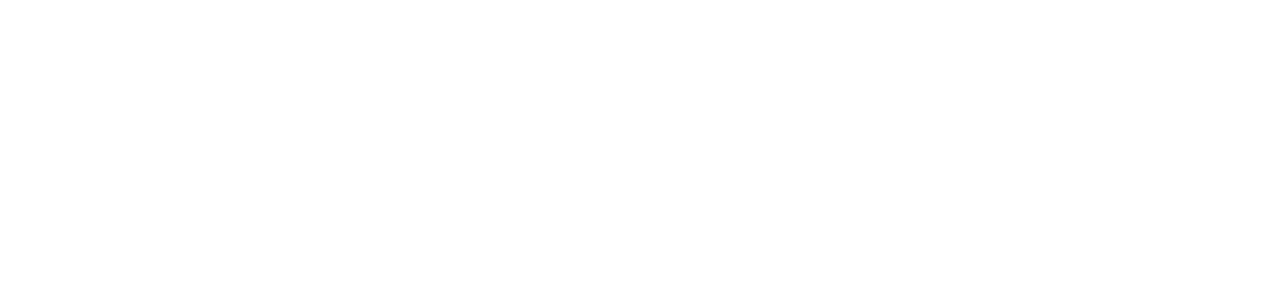
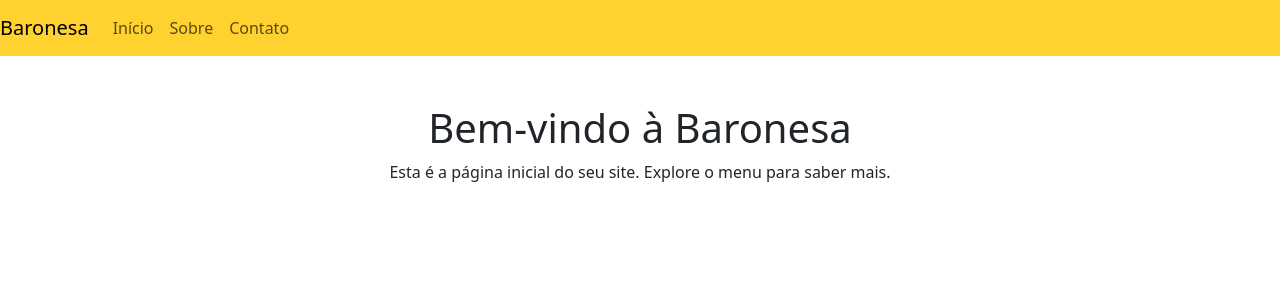
Before and after one commit to ggustavo-souza/tcc_baronesa, a React (Create React App) app: page / in a window 1280 px wide. Before the commit this address had no page. Shown: the top 300 px of the page. Built offline with nearby package versions, Linux system fonts and the light colour scheme.

Commit message:
Iniciando a home.

```diff
--- a/src/App.css
+++ b/src/App.css
@@ -24,15 +24,6 @@
   color: white;
 }
 
-.App-link {
-  color: #61dafb;
+.CorNavbar {
+  background-color: #FFD230;
 }
-
-@keyframes App-logo-spin {
-  from {
-    transform: rotate(0deg);
-  }
-  to {
-    transform: rotate(360deg);
-  }
-}
--- a/src/App.js
+++ b/src/App.js
@@ -1,14 +1,15 @@
 import logo from './logo.svg';
 import './App.css';
+import './bootstrap/bootstrap.min.css'
 import { BrowserRouter as Router, Routes, Route, Link, BrowserRouter } from 'react-router-dom';
+import Home from './components/Home';
 
 function App() {
   return (
     <div className="App">
       <BrowserRouter>
         <Routes>
-            <Route to="/"></Route>
-
+            <Route path="/" element={<Home />}></Route>
         </Routes>
       </BrowserRouter>
     </div>
--- a/src/components/Home.js
+++ b/src/components/Home.js
@@ -0,0 +1,43 @@
+import React from 'react';
+import { Link } from 'react-router-dom';
+import '../bootstrap/bootstrap.min.css';
+import '../App.css';
+
+function Navbar() {
+    return (
+        <nav className="navbar navbar-expand-lg CorNavbar">
+            <Link className="navbar-brand" to="/">Baronesa</Link>
+            <button className="navbar-toggler" type="button" data-toggle="collapse" data-target="#navbarNav"
+                aria-controls="navbarNav" aria-expanded="false" aria-label="Toggle navigation">
+                <span className="navbar-toggler-icon"></span>
+            </button>
+            <div className="collapse navbar-collapse" id="navbarNav">
+                <ul className="navbar-nav">
+                    <li className="nav-item">
+                        <Link className="nav-link" to="/">Início</Link>
+                    </li>
+                    <li className="nav-item">
+                        <Link className="nav-link" to="/sobre">Sobre</Link>
+                    </li>
+                    <li className="nav-item">
+                        <Link className="nav-link" to="/contato">Contato</Link>
+                    </li>
+                </ul>
+            </div>
+        </nav>
+    );
+}
+
+function Home() {
+    return (
+        <div>
+            <Navbar />
+            <div className="container mt-5">
+                <h1>Bem-vindo à Baronesa</h1>
+                <p>Esta é a página inicial do seu site. Explore o menu para saber mais.</p>
+            </div>
+        </div>
+    );
+}
+
+export default Home;
```
